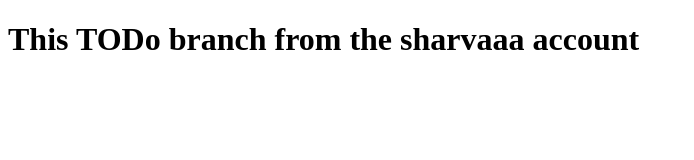
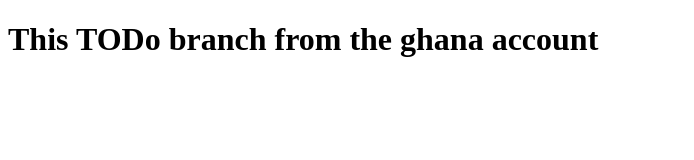
Before and after one commit to sharva-save/new-basic, a plain HTML site: page index.html in a window 1280 px wide. Shown: the whole page, without its empty margins (0-694 px from the left). Drawn offline with Linux system fonts and the light colour scheme.

Commit message:
this ghana branch

```diff
--- a/index.html
+++ b/index.html
@@ -6,6 +6,6 @@
                <title>Document</title>
 </head>
 <body>
- <h1> This TODo branch from the sharvaaa account </h1>
+ <h1> This TODo branch from the ghana account </h1>
 </body>
 </html>
```
